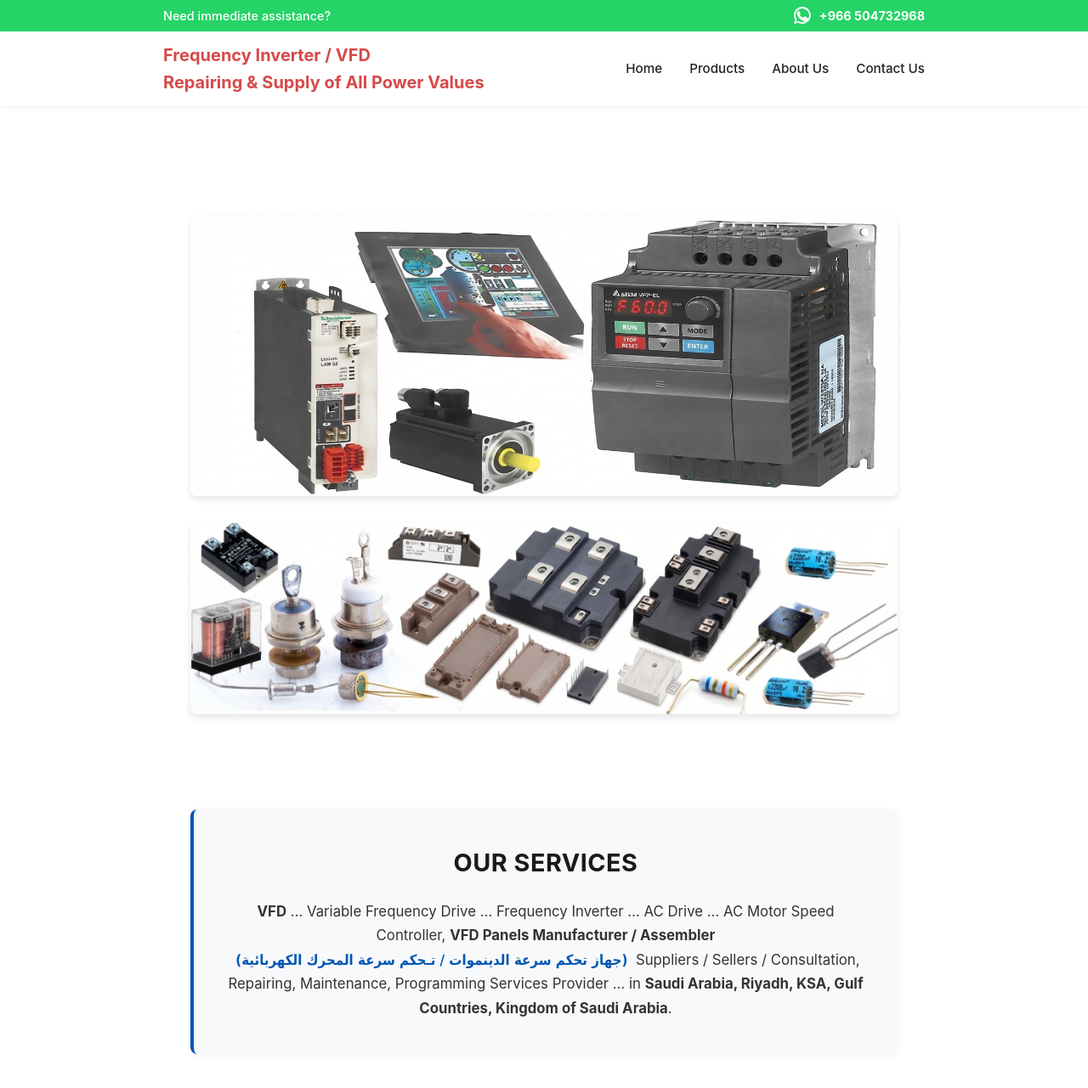
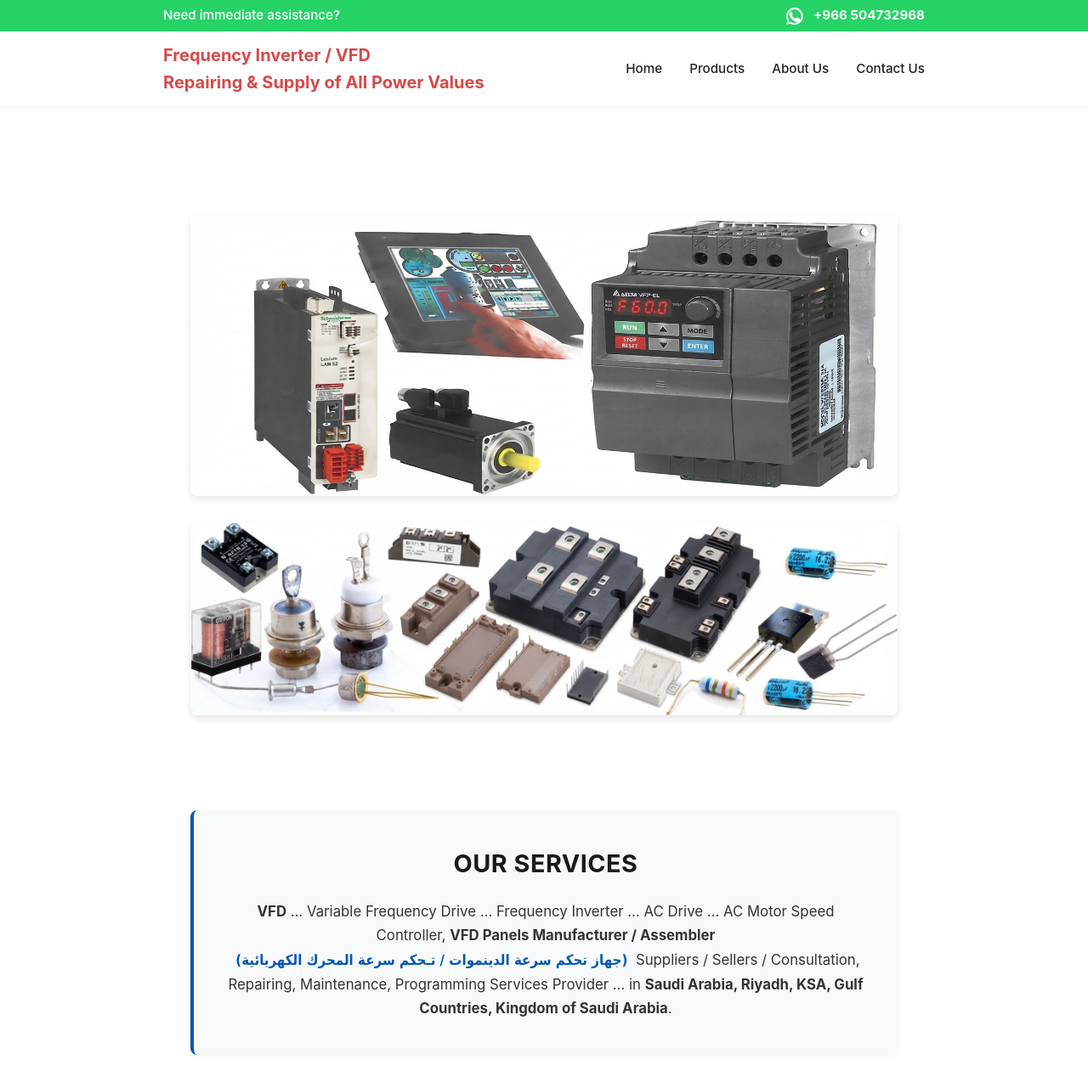
Before and after one commit to orakzai1956/sgriee, a Jekyll site: the page built from index.html, in a window 1280 px wide and 1400 px high. Shown: the top 1281 px of the window at 85% size. Built offline with Jekyll 4.4.1, drawn with Linux system fonts in a browser that asks for light colours.

Commit message:
Refactor header, navigation, and footer styles
Updated styles for header, navigation, WhatsApp bar, and footer.

```diff
--- a/_sass/_components.scss
+++ b/_sass/_components.scss
@@ -12,8 +12,8 @@
 .whatsapp-top-bar {
   background-color: #25d366; // Official WhatsApp green
   color: #ffffff;
-  font-size: 0.9rem;
-  padding: 0.75rem 0; // Taller vertical height for mobile visibility
+  font-size: 0.95rem;
+  padding: 1rem 0; // Significantly taller vertical padding on mobile
 
   @media (min-width: $screen-sm) {
     padding: 0.4rem 0; // Slimmer on desktop
@@ -39,12 +39,14 @@
     text-decoration: none;
     display: flex;
     align-items: center;
-    gap: 0.5rem;
+    gap: 0.6rem;
     font-weight: 600;
+    font-size: 1.05rem; // Slightly larger text for mobile readability
     margin: 0 auto;
 
     @media (min-width: $screen-sm) {
       margin: 0;
+      font-size: 0.95rem;
     }
 
     &:hover {
@@ -54,23 +56,24 @@
     .whatsapp-icon {
       fill: #ffffff;
       display: inline-block;
-    }
+      flex-shrink: 0;
 
-    // ONLY animate/pulse the entire link (logo + number) on mobile screens
-    @media (max-width: 767px) {
-      animation: whatsappPulse 2s infinite ease-in-out;
+      // ONLY animate/pulse the logo on mobile screens
+      @media (max-width: 767px) {
+        animation: whatsappPulse 2s infinite ease-in-out;
+      }
     }
   }
 }
 
-// Keyframes for smooth attention-grabbing glow/pulse effect
+// Keyframes for smooth attention-grabbing glow/pulse effect on the logo
 @keyframes whatsappPulse {
   0% {
     transform: scale(1);
     filter: drop-shadow(0 0 0 rgba(255, 255, 255, 0.7));
   }
   50% {
-    transform: scale(1.15);
+    transform: scale(1.2);
     filter: drop-shadow(0 0 10px rgba(255, 255, 255, 0.95));
   }
   100% {
```
